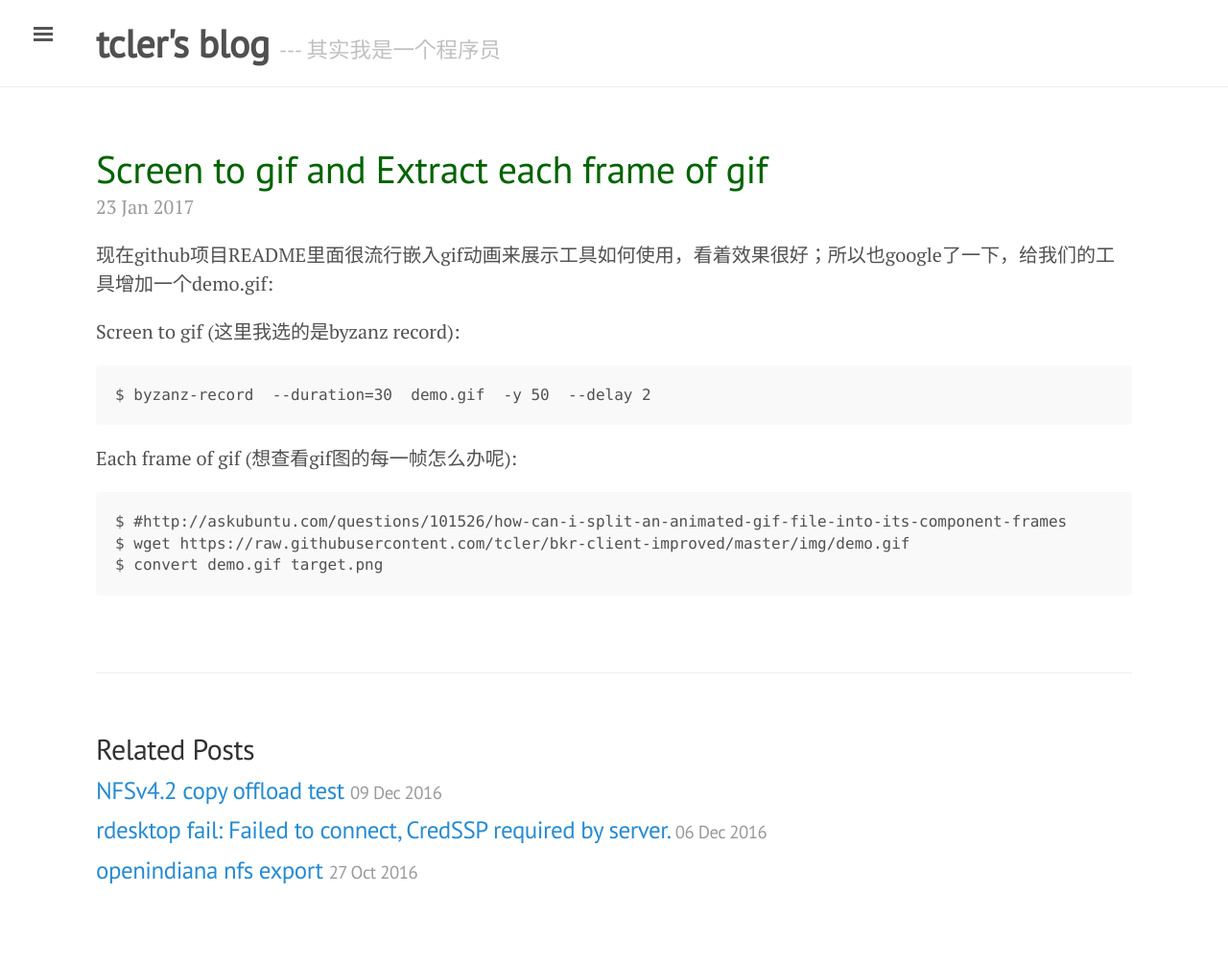
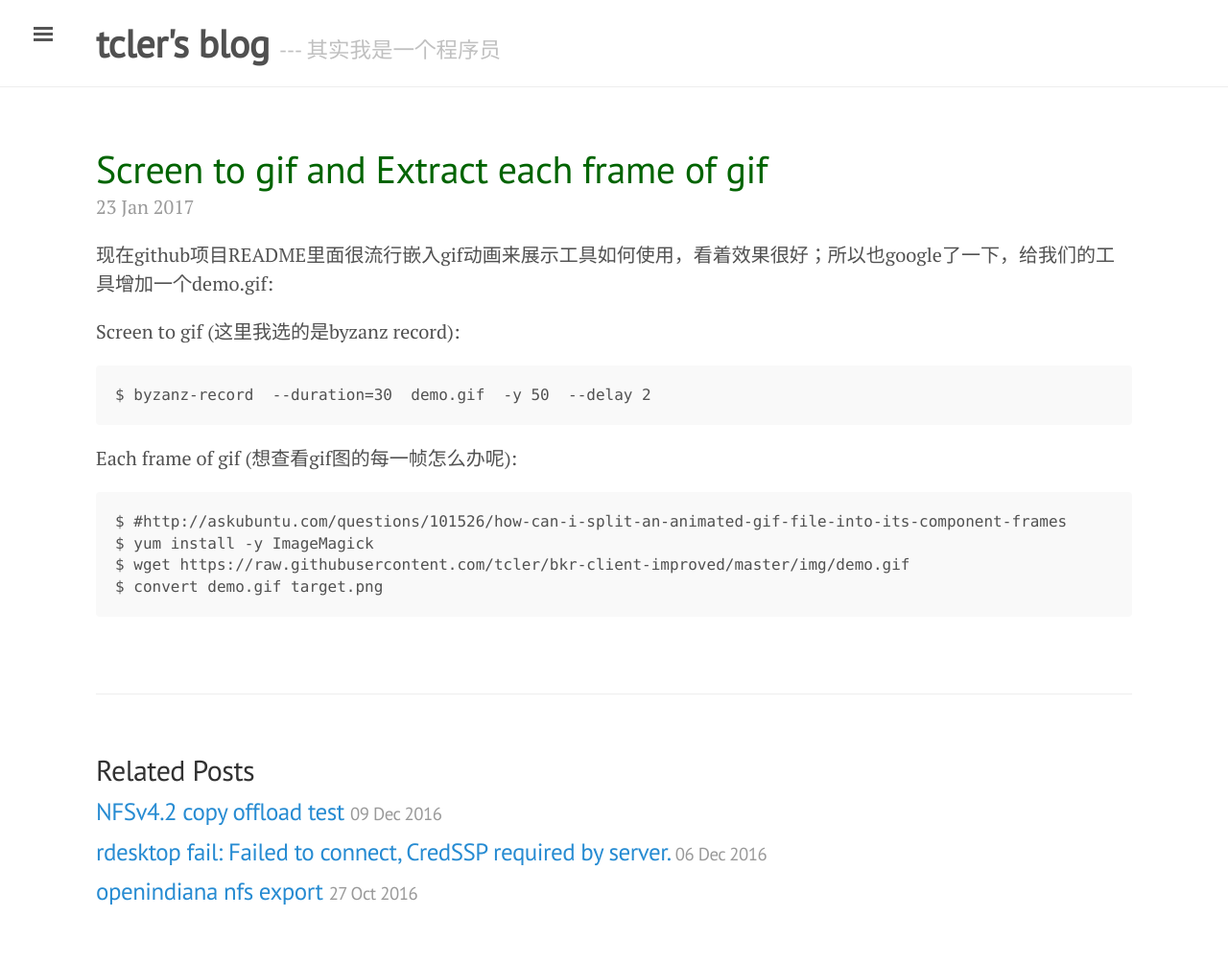
Before and after one commit to tcler/tcler.github.io, a Jekyll site: the page built from _posts/2017-01-23-Screen-to-gif-and-Extract-each-frame-of-gif.md, in a window 1280 px wide. Shown: the whole page at 96% size. Built offline with Jekyll 4.4.1, drawn with Linux system fonts in a browser that asks for light colours; before the commit the page ends 983 px from its top, so only the background shows below that.

Commit message:
Update 2017-01-23-Screen-to-gif-and-Extract-each-frame-of-gif.md

````diff
--- a/_posts/2017-01-23-Screen-to-gif-and-Extract-each-frame-of-gif.md
+++ b/_posts/2017-01-23-Screen-to-gif-and-Extract-each-frame-of-gif.md
@@ -15,6 +15,7 @@ Each frame of gif (想查看gif图的每一帧怎么办呢):
 
 ```
 $ #http://askubuntu.com/questions/101526/how-can-i-split-an-animated-gif-file-into-its-component-frames
+$ yum install -y ImageMagick
 $ wget https://raw.githubusercontent.com/tcler/bkr-client-improved/master/img/demo.gif
 $ convert demo.gif target.png
 ```
````
